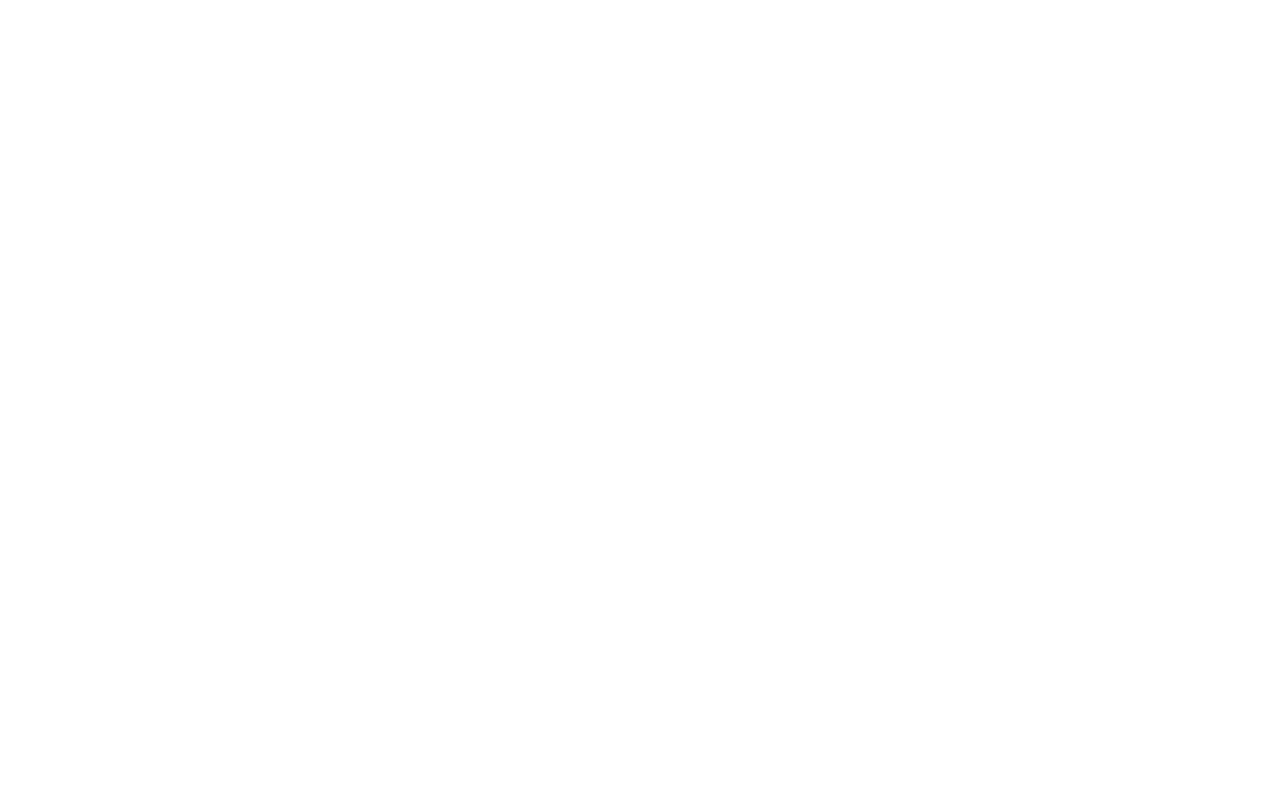
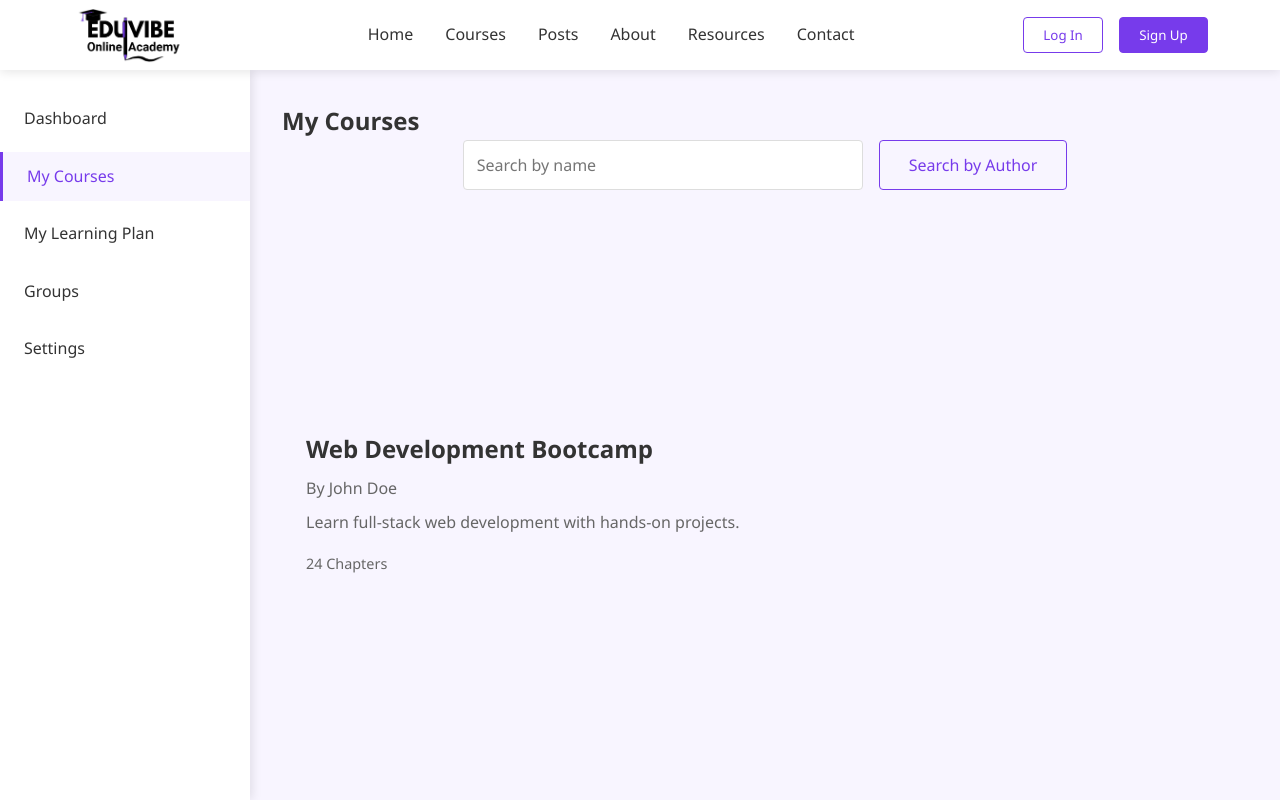
Before and after one commit to anupamamaheepala/EduVibeApp, a React (Create React App) app in the folder frontend/: page /dashboard/mycourses in a window 1280 px wide. Before the commit this address had no page. Shown: the top 800 px of the page. Built offline with nearby package versions, Linux system fonts and the light colour scheme.

Commit message:
create sidebar

```diff
--- a/frontend/src/App.js
+++ b/frontend/src/App.js
@@ -8,7 +8,6 @@ import Signup from './pages/Signup';
 import Login from './pages/Login';
 import CourseForm from './pages/courses/AddCourseForm';
 import AllCourses from './pages/courses/AllCourses';
-import UserDashboard from './pages/user/UserDashboard';
 
 import CheckImages from './components/CheckImages';
 import CommentSystem from './pages/comments/CommentSystem';
@@ -16,8 +15,8 @@ import AddPost from './pages/posts/AddPosts';
 import ViewPost from './pages/posts/ViewPosts';
 import UserPosts from './pages/posts/UserPosts';
 import EditUserPosts from './pages/posts/EditUserPosts';
-
-import DeleteUserPosts from './pages/posts/DeleteUserPosts'; // If this is correct
+import DeleteUserPosts from './pages/posts/DeleteUserPosts';
+import UserRoutes from './pages/user/UserRoutes';
 
 const App = () => {
   return (
@@ -30,7 +29,6 @@ const App = () => {
           <Route path="/login" element={<Login />} />
           <Route path="/courses" element={<AllCourses />} />
           <Route path="/add-course" element={<CourseForm />} />
-          <Route path="/dashboard" element={<UserDashboard />} />
 
           {/* Posts and Comments */}
           <Route path="/check-images" element={<CheckImages />} />
@@ -40,6 +38,7 @@ const App = () => {
           <Route path="/UserPosts" element={<UserPosts />} />
           <Route path="/EditUserPosts/:id" element={<EditUserPosts />} />
           <Route path="/DeleteUserPosts/:id" element={<DeleteUserPosts />} />
+          <Route path="/dashboard/*" element={<UserRoutes />} />
 
 
         </Routes>
--- a/frontend/src/css/user/Sidebar.css
+++ b/frontend/src/css/user/Sidebar.css
@@ -40,6 +40,17 @@
   border-left: 3px solid #773beb;
 }
 
+/* Example dashboard layout styles */
+.dashboard-container {
+  display: flex;
+  min-height: 100vh;
+}
+
+.dashboard-content {
+  flex: 1;
+  padding: 20px;
+}
+
 @media (max-width: 768px) {
   .sidebar {
     width: 200px;
--- /dev/null
+++ b/frontend/src/pages/user/DashboardLayout.jsx
@@ -0,0 +1,21 @@
+import React from 'react';
+import Sidebar from './Sidebar';
+import Header from '../Header';
+import { Outlet } from 'react-router-dom';
+import './../../css/user/UserDashboard.css'; // Reuse your existing CSS
+
+const DashboardLayout = () => {
+  return (
+    <>
+      <Header />
+      <div className="dashboard-container">
+        <Sidebar />
+        <main className="dashboard-content">
+          <Outlet /> {/* This renders nested routes (UserDashboard, MyCourses, etc.) */}
+        </main>
+      </div>
+    </>
+  );
+};
+
+export default DashboardLayout;
--- a/frontend/src/pages/user/MyCourses.jsx
+++ b/frontend/src/pages/user/MyCourses.jsx
@@ -1,6 +1,4 @@
 import React, { useState } from 'react';
-import Header from '../Header';
-import Footer from '../Footer';
 import '../../css/all-courses.css';
 
 // Mock data (replace with actual data fetch)
@@ -31,7 +29,7 @@ const mockCourses = [
   },
 ];
 
-const AllCourses = () => {
+const MyCourses = () => {
   const [searchTerm, setSearchTerm] = useState('');
   const [searchBy, setSearchBy] = useState('name'); // 'name' or 'author'
 
@@ -48,11 +46,10 @@ const AllCourses = () => {
   };
 
   return (
-    <div className="all-courses-page">
-      <Header />
-      <div className="semi-header">
-        <div className="search-container">
-          <h2>Explore All Courses</h2>
+    <div className="dashboard-courses-container">
+      {/* Search Section */}
+      <div className="dashboard-courses-header">
+        <h2>My Courses</h2>
         <div className="search-bar">
           <input
             type="text"
@@ -65,12 +62,12 @@ const AllCourses = () => {
           </button>
         </div>
       </div>
-      </div>
-      <div className="courses-section">
-        <div className="courses-grid">
+
+      {/* Courses Grid */}
+      <div className="dashboard-courses-grid">
         {filteredCourses.length > 0 ? (
           filteredCourses.map((course) => (
-              <div key={course.id} className="course-card">
+            <div key={course.id} className="dashboard-course-card">
               <div className="course-image"></div>
               <div className="course-content">
                 <h3>{course.name}</h3>
@@ -87,9 +84,7 @@ const AllCourses = () => {
         )}
       </div>
     </div>
-      <Footer />
-    </div>
   );
 };
 
-export default AllCourses;
+export default MyCourses;
--- a/frontend/src/pages/user/Sidebar.jsx
+++ b/frontend/src/pages/user/Sidebar.jsx
@@ -1,48 +1,64 @@
 import React from 'react';
-import { NavLink } from 'react-router-dom';
+import { NavLink, useLocation } from 'react-router-dom';
 import './../../css/user/Sidebar.css';
 
 const Sidebar = () => {
+  const location = useLocation();
+
+  // Check if current route is a dashboard sub-route
+  const isDashboardRoute = location.pathname.startsWith('/dashboard');
+
   return (
     <aside className="sidebar">
       <nav className="sidebar-navigation">
         <ul>
           <li>
             <NavLink
-              to=""
-              className={({ isActive }) => (isActive ? 'active' : '')}
+              to="/dashboard" // Updated to absolute path
+              end // Highlights only on exact match
+              className={({ isActive }) =>
+                isActive ? 'active' : ''
+              }
             >
               Dashboard
             </NavLink>
           </li>
           <li>
             <NavLink
-              to="mycourses"
-              className={({ isActive }) => (isActive ? 'active' : '')}
+              to="/dashboard/mycourses" // Absolute path
+              className={({ isActive }) =>
+                isActive ? 'active' : ''
+              }
             >
               My Courses
             </NavLink>
           </li>
           <li>
             <NavLink
-              to="learning-plan"
-              className={({ isActive }) => (isActive ? 'active' : '')}
+              to="/dashboard/learning-plan" // Absolute path
+              className={({ isActive }) =>
+                isActive ? 'active' : ''
+              }
             >
               My Learning Plan
             </NavLink>
           </li>
           <li>
             <NavLink
-              to="groups"
-              className={({ isActive }) => (isActive ? 'active' : '')}
+              to="/dashboard/groups" // Absolute path
+              className={({ isActive }) =>
+                isActive ? 'active' : ''
+              }
             >
               Groups
             </NavLink>
           </li>
           <li>
             <NavLink
-              to="settings"
-              className={({ isActive }) => (isActive ? 'active' : '')}
+              to="/dashboard/settings" // Absolute path
+              className={({ isActive }) =>
+                isActive ? 'active' : ''
+              }
             >
               Settings
             </NavLink>
--- a/frontend/src/pages/user/UserDashboard.jsx
+++ b/frontend/src/pages/user/UserDashboard.jsx
@@ -1,20 +1,13 @@
 import React from 'react';
-import Sidebar from './Sidebar';
-import Header from '../Header';
 import './../../css/user/UserDashboard.css';
 
 const UserDashboard = () => {
   return (
     <>
-      <Header/>
-          <div className="dashboard-container">
-        <Sidebar />
-        <main className="dashboard-content">
-          <h1>User Dashboard</h1>
-          <p>Welcome to your dashboard! This is a placeholder for your content.</p>
-        </main>
-      </div>
-
+      <main className="dashboard-content">
+        <h1>User Dashboard</h1>
+        <p>Welcome to your dashboard! This is a placeholder for your content.</p>
+      </main>
     </>
   );
 };
--- /dev/null
+++ b/frontend/src/pages/user/UserRoutes.jsx
@@ -0,0 +1,25 @@
+import React from 'react';
+import { Routes, Route } from 'react-router-dom';
+import DashboardLayout from './DashboardLayout';
+import UserDashboard from './UserDashboard';
+import MyCourses from './MyCourses';
+// import LearningPlan from './LearningPlan';
+// import Groups from './Groups';
+// import Settings from './Settings';
+
+const UserRoutes = () => {
+  return (
+    <Routes>
+      {/* All dashboard routes share the same layout (Header + Sidebar) */}
+      <Route element={<DashboardLayout />}>
+        <Route path="/" element={<UserDashboard />} />
+        <Route path="mycourses" element={<MyCourses />} />
+        {/* <Route path="learning-plan" element={<LearningPlan />} />
+        <Route path="groups" element={<Groups />} />
+        <Route path="settings" element={<Settings />} /> */}
+      </Route>
+    </Routes>
+  );
+};
+
+export default UserRoutes;
```
Also changed, not shown: frontend/src/pages/user/Route.js (deleted, +0 -21 lines). Lines whose indentation alone changed are shown as unchanged.
